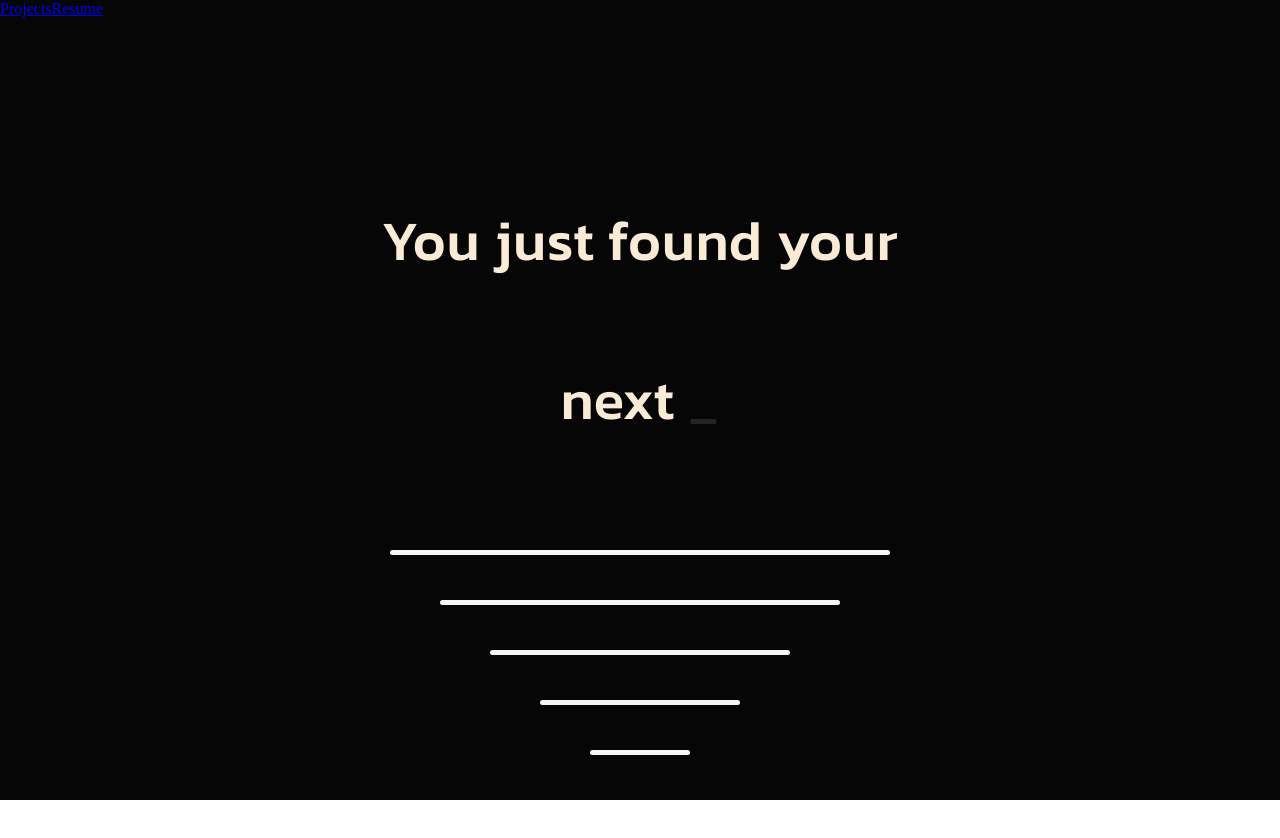
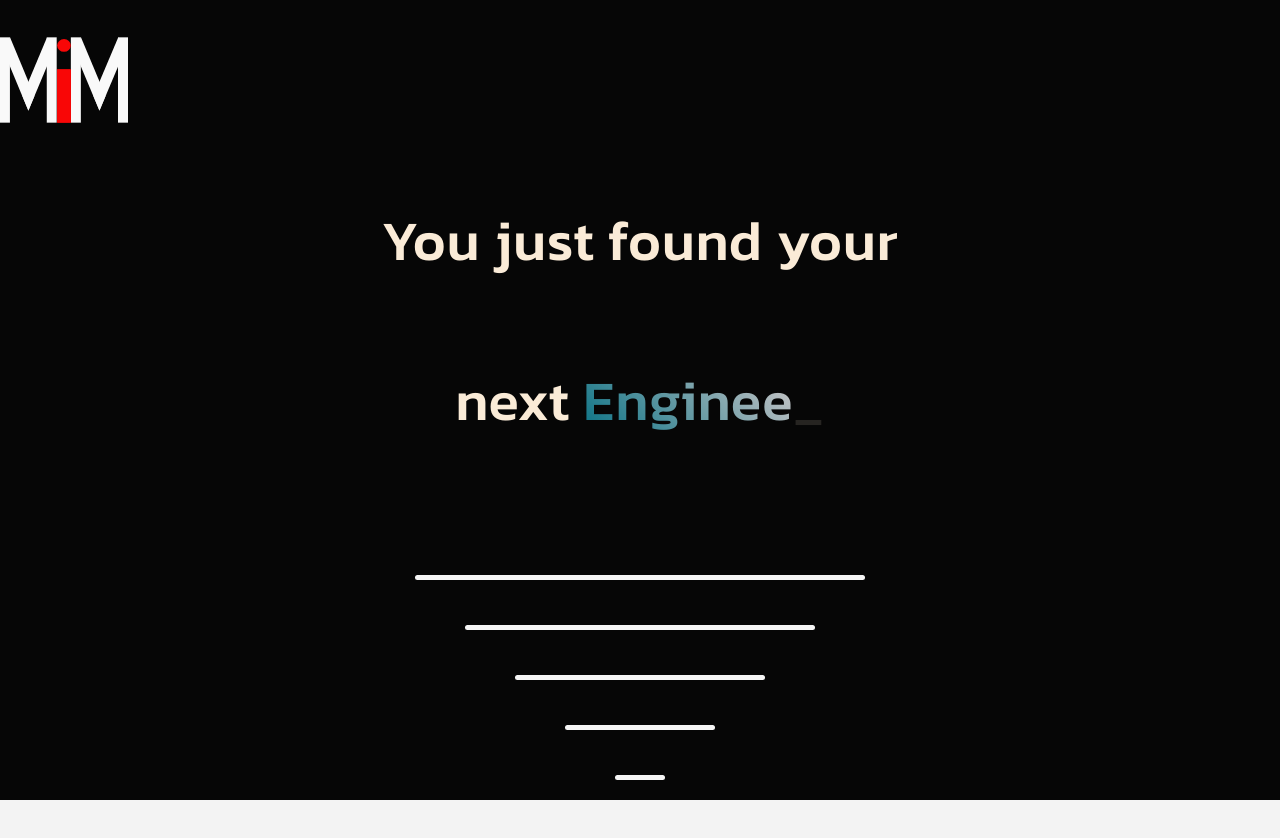
Before and after one commit to mimcmahon20/Portfolio, a React (Create React App) app: page / in a window 1280 px wide. Shown: the top 838 px of the page. Built offline with nearby package versions, Linux system fonts and the light colour scheme.

Commit message:
Setting up projects section

```diff
--- a/src/components/Hero.jsx
+++ b/src/components/Hero.jsx
@@ -14,13 +14,19 @@ gsap.registerPlugin(TextPlugin);
 export default function Hero() {
   const HeroRef = useRef(null);
 
+  useLayoutEffect(() => {
+    const ctx = gsap.context((self) => {
+        self.HeroRef = HeroRef;
+    })
+  }, HeroRef);
+
 //Animating the arrows
   useEffect(() => {
     let el = HeroRef.current;
     gsap.to(".arrow", {
       y: -150,
       opacity: 0,
-      stagger: 0.3,
+      stagger: 1,
       scrollTrigger: {
         trigger: el,
         start: "bottom bottom",
@@ -31,22 +37,6 @@ export default function Hero() {
     });
   }, []);
 
-//Animating the text
-    // useEffect(() => {
-    //     let el = HeroRef.current;
-    //     gsap.to(".congratulations", {
-    //         duration: 1,
-    //         x: -150,
-    //         opacity: 0,
-    //         scrollTrigger: {
-    //             trigger: el,
-    //             start: "bottom+=100 bottom",
-    //             end: "bottom center",
-    //             scrub: 1,
-    //             markers: false
-    //         }
-    //     });
-    // });
 
     useEffect(() => {
         let el = HeroRef.current;
@@ -64,13 +54,14 @@ export default function Hero() {
         });
     });
 
+    //animating the second line
     useEffect(() => {
         let el = HeroRef.current;
         gsap.to(".second-line", {
             duration: 1,
             x: -150,
             opacity: 0,
-            scale: 0,
+            scale: 2,
             scrollTrigger: {
                 trigger: el,
                 start: "bottom+=100 bottom",
@@ -81,11 +72,9 @@ export default function Hero() {
         });
     });
 
-    //animating the cursor and then switching between words
-    const words = ['Developer', 'Friend', 'Engineer'];
 
+    //animating the cursor
     useEffect(() => {
-        let el = HeroRef.current;
         gsap.to(".cursor", {
             opacity: 0,
             ease: "power2.inOut",
@@ -94,8 +83,11 @@ export default function Hero() {
         });
     }, []);
 
+
+
+    const words = ['Developer', 'Friend', 'Engineer'];
+    //animating the words
     useEffect(() => {
-        let el = HeroRef.current;
         let tlMasterText = gsap.timeline({repeat: -1});
         words.forEach(word => {
             let tlText = gsap.timeline({repeat: 1, yoyo: true, repeatDelay: 1});
@@ -108,17 +100,24 @@ export default function Hero() {
         });
     }, []);
 
+
+    function calcArrows(height) {
+        let arrows = [];
+        for(let i = 0; i < 8; i++) {
+            arrows.push(<HeroArrow key={i} width={height - i*100 + 50} />);
+        }
+        return arrows;
+    }
+
+    let height = window.innerHeight / 2;
+
   return (
     <div ref={HeroRef} className="hero">
       <Nav />
       <HeroText />
-
-      <HeroArrow width={500} />
-      <HeroArrow width={400} />
-      <HeroArrow width={300} />
-      <HeroArrow width={200} />
-      <HeroArrow width={100} />
-      <div style={{ height: "200vh" }}></div>
+      <div className="arrows-container">
+        {calcArrows(height)}
+      </div>
     </div>
   );
 }
--- a/src/components/HeroText.jsx
+++ b/src/components/HeroText.jsx
@@ -4,6 +4,7 @@ import "../styles/HeroText.css";
 
 
 export default function HeroText() {
+
 
 
     return (
--- a/src/components/Nav.jsx
+++ b/src/components/Nav.jsx
@@ -4,8 +4,11 @@ import "../styles/Nav.css";
 export default function Nav() {
     return (
         <div className="nav">
+            <div className="logo"></div>
+            {/* <div className="nav-elements">
             <a className="navLink" href='Projects'>Projects</a>
             <a className="navLink" href='Resume'>Resume</a>
+            </div> */}
         </div>
     );
 }
--- /dev/null
+++ b/src/components/Projects.jsx
@@ -0,0 +1,10 @@
+import React from "react";
+import "../styles/Projects.css";
+
+export default function Projects() {
+  return (
+    <div className="projects">
+
+    </div>
+  );
+}
--- a/src/pages/Home.jsx
+++ b/src/pages/Home.jsx
@@ -1,10 +1,12 @@
 import React from "react";
 import Hero from "../components/Hero";
+import Projects from "../components/Projects";
 
 export default function Home() {
   return (
     <div>
       <Hero />
+      <Projects />
     </div>
   );
 }
--- a/src/styles/Hero.css
+++ b/src/styles/Hero.css
@@ -2,3 +2,8 @@
     height: 100vh;
     background-color: #060606;
 }
+
+.arrows-container {
+    height: 40vh;
+    width: 100%;
+}
--- a/src/styles/HeroText.css
+++ b/src/styles/HeroText.css
@@ -3,8 +3,8 @@
   flex-direction: column;
   justify-content: center;
   align-items: center;
-  overflow: hidden;
   width: 100%;
+  height: 40vh;
 }
 
 .heroText {
@@ -34,3 +34,10 @@
   -webkit-background-clip: text;
   -webkit-text-fill-color: transparent;
 }
+
+
+@media screen and (max-width: 768px) {
+  .heroText {
+    font-size: 2.5rem;
+  }
+}
--- a/src/styles/Nav.css
+++ b/src/styles/Nav.css
@@ -1,4 +1,24 @@
 .nav {
     width: 100%;
     height: 20vh;
+    display: flex;
+    justify-content: space-between;
+    align-items: center;
 }
+
+.logo {
+    background-image: url("../assets/logo.svg");
+    background-repeat: no-repeat;
+    background-size: contain;
+    background-position: center;
+    width: 10%;
+    height: 100%;
+    position: fixed;
+    mix-blend-mode: difference;
+}
+
+.nav-elements {
+    width: 30%;
+    height: 100%;
+    display: flex;
+}
--- /dev/null
+++ b/src/styles/Projects.css
@@ -0,0 +1,7 @@
+.projects {
+    height: 200vh;
+    width: 100%;
+    background-color: #f3f3f3;
+    margin: 0;
+    padding: 0;
+}
```
Also changed, not shown: src/components/temp.js (deleted, +0 -40 lines), src/assets/logo.svg, src/components/ProjectsIntro.jsx (added), src/components/SnakeListItem.jsx (added).
